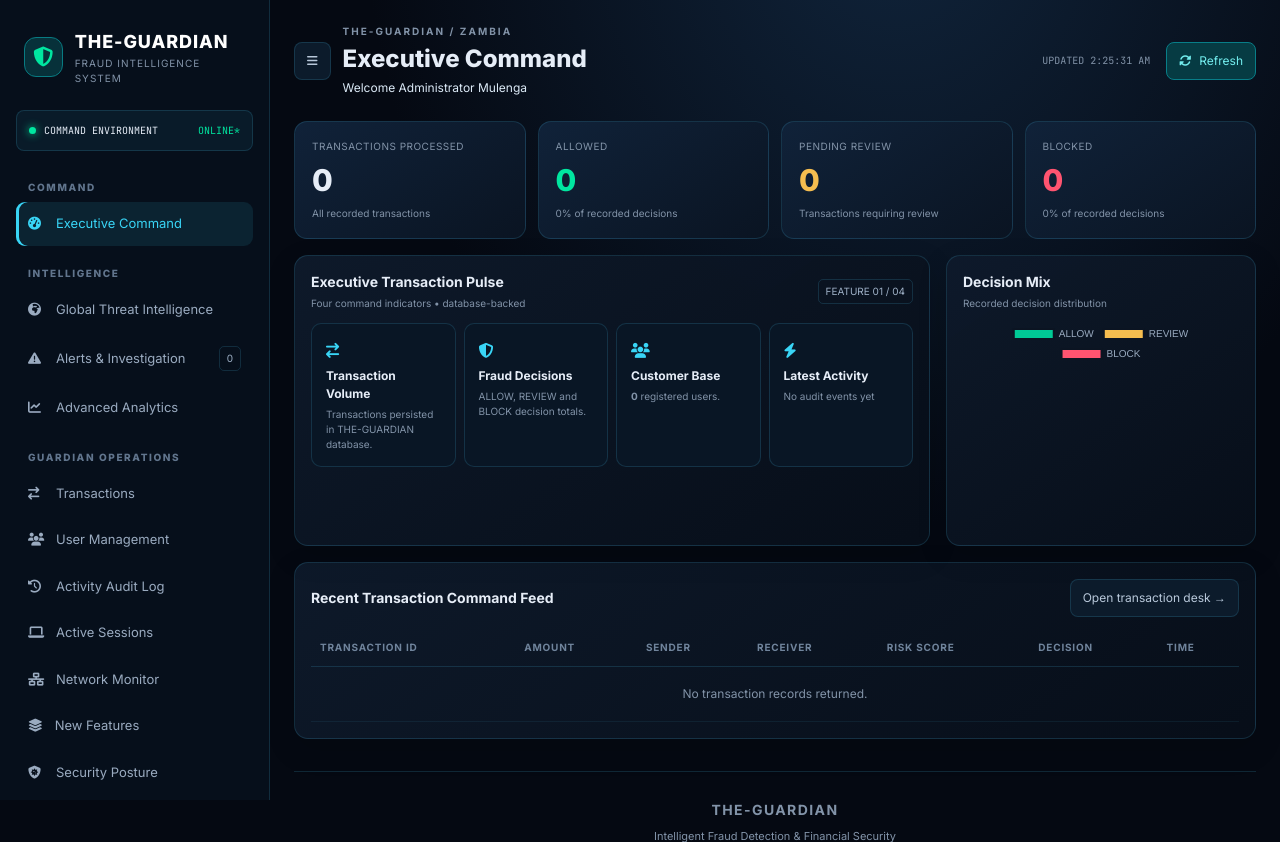
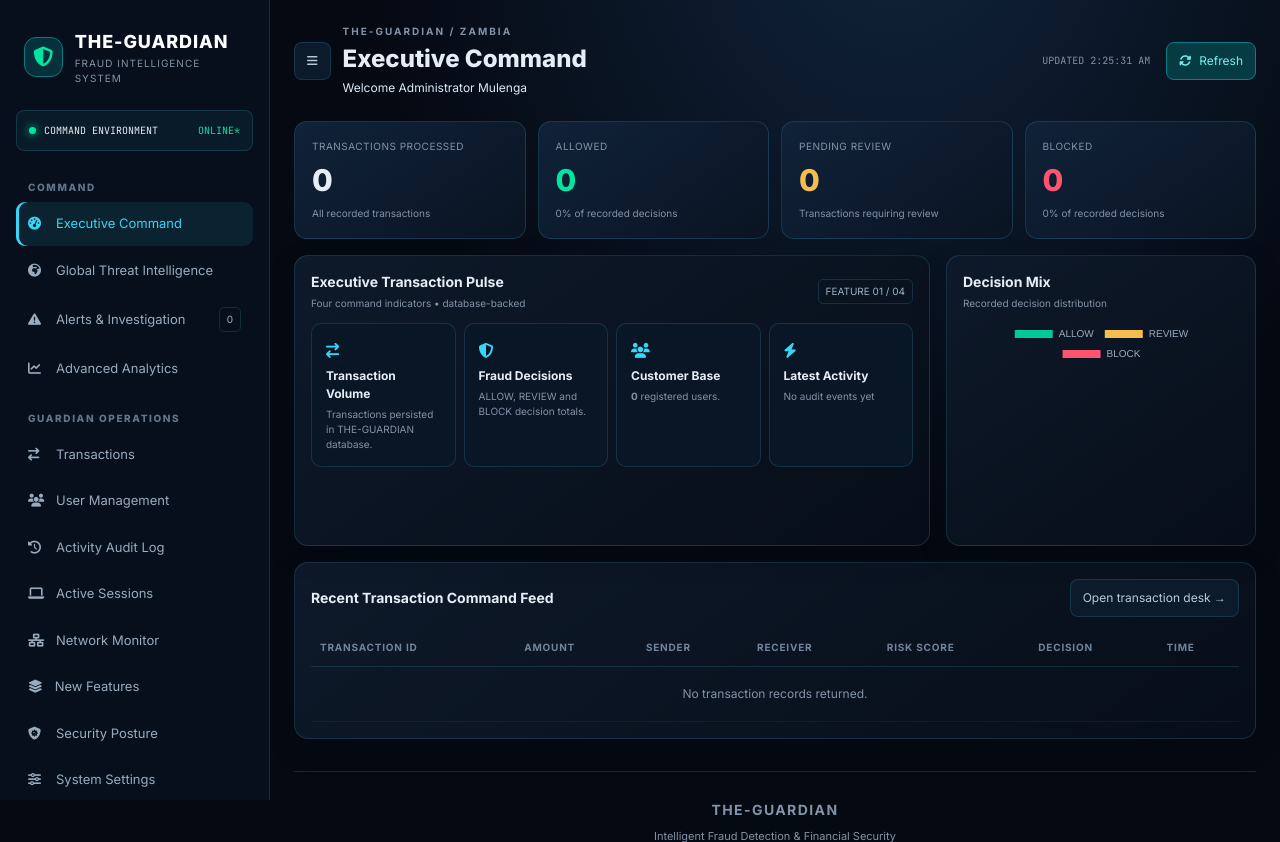
Before and after one commit to kingubreymulenga/REAL-TIME-FRAUD-DETECTION-SYSTEM-, a FastAPI app: page /dashboard in a window 1280 px wide. Shown: the top 842 px of the page. Run offline with FastAPI, Linux system fonts and the light colour scheme; the visitor is signed in with stand-in values (Sample User, id 1); data that the repository does not hold is empty; some libraries are stand-ins or nearby versions.

Commit message:
Update dashboard.html

```diff
--- a/backend/app/templates/dashboard.html
+++ b/backend/app/templates/dashboard.html
@@ -501,8 +501,6 @@ footer{border-top:1px solid var(--line)}
    <i class="fa-solid fa-gauge-high w-4"></i>
    <span class="nav-label">Executive Command</span>
   </div>
-
-  <div class="nav-group">INTELLIGENCE</div>
 
   <div class="nav-item" data-section="threat" onclick="showSection('threat')">
    <i class="fa-solid fa-earth-africa w-4"></i>
```
